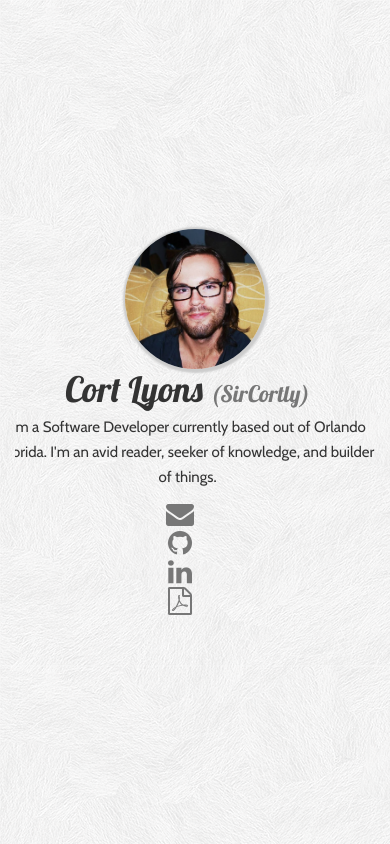
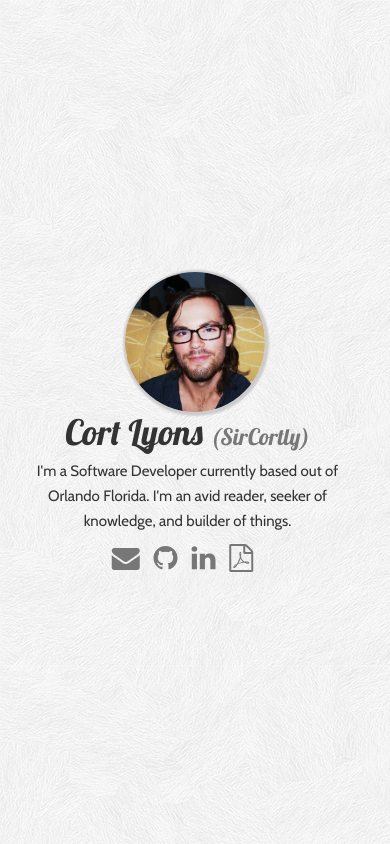
Before and after one commit to SirCortly/sircortly.github.io, a website: page index.html in a window 390 px wide. Drawn offline with nearby package versions, Linux system fonts and the light colour scheme; files whose address does not match are found by name.

Commit message:
Fix responsive layout

```diff
--- a/index.html
+++ b/index.html
@@ -37,27 +37,19 @@
                     <img id="profile-image" class="img-circle img-responsive" src="public/img/profile.jpg" alt="A strikingly handsome lad">
                 </div>
                 <div class="col-md-5">
-                    <div class="row col-sm-12 content-row">
+                    <div class="col-md-12 content-row">
                         <h2 id="name">Cort Lyons <small>(SirCortly)</small></h2>
                     </div>
-                    <div class="row col-sm-12 content-row">
+                    <div class="col-md-12 content-row">
                         <p id="about">I'm a Software Developer
                         currently based out of Orlando Florida. I'm an avid
                         reader, seeker of knowledge, and builder of things.</p>
                     </div>
-                    <div class="row col-sm-12 content-row">
-                        <div class="col-sm-1 link">
-                            <a href=""><i class="fa fa-envelope fa-2x"></i></a><br>
-                        </div>
-                        <div class="col-sm-1 link">
-                            <a href="https://github.com/SirCortly" class="external-link"><i class="fa fa-github fa-2x"></i></a><br>
-                        </div>
-                        <div class="col-sm-1 link">
-                            <a href="https://www.linkedin.com/in/cort-lyons-688693a7"><i class="fa fa-linkedin fa-2x"></i></a><br>
-                        </div>
-                        <div class="col-sm-1 link">
-                            <a href="/public/files/CortLyonsResume.pdf" download="CortLyonsResume.pdf"><i class="fa fa-file-pdf-o fa-2x"></i></a><br>
-                        </div>
+                    <div class="col-md-12 content-row">
+                        <a class="link" href=""><i class="fa fa-envelope fa-2x"></i></a>
+                        <a class="link" href="https://github.com/SirCortly"><i class="fa fa-github fa-2x"></i></a>
+                        <a class="link" href="https://www.linkedin.com/in/cort-lyons-688693a7"><i class="fa fa-linkedin fa-2x"></i></a>
+                        <a class="link" href="/public/files/CortLyonsResume.pdf" download="CortLyonsResume.pdf"><i class="fa fa-file-pdf-o fa-2x"></i></a>
                     </div>
                 </div>
             </div>
--- a/src/css/app.css
+++ b/src/css/app.css
@@ -0,0 +1,54 @@
+html, body, .container-fluid {
+    height: 100%;
+    background: url(/public/img/subtle_white_feathers.png) repeat 0 0;
+}
+
+.container-fluid {
+    display: table;
+    vertical-align: middle;
+}
+
+.content {
+    overflow: hidden;
+    display: table-cell;
+    vertical-align: middle;
+}
+
+#profile-image {
+    height: 10em;
+    width: 10em;
+    margin: 0 auto;
+    box-shadow: 1px 1px 2px 3px #ccc;
+}
+
+#name {
+    font-size: 35px;
+    font-family: 'Lobster', Georgia, Times, serif;
+    line-height: 20px;
+    margin-top: 10px;
+}
+
+#about {
+    font-family: 'Cabin', Helvetica, Arial, sans-serif;
+    font-size: 15px;
+    line-height: 25px;
+}
+
+.content-row {
+    padding-left: 0px;
+}
+
+.link {
+    color: #777;
+    padding-right:10px;
+}
+
+.link:hover {
+    color: #3399ff
+}
+
+@media(max-width: 991px){
+    .content {
+        text-align: center;
+    }
+}
--- a/src/css/template.css
+++ /dev/null
@@ -1,64 +0,0 @@
-html, body, .container-fluid {
-    height: 100%;
-    /*background: url(/public/img/greyzz.png) repeat 0 0;*/
-    /*background: url(/public/img/sayagata-400px.png) repeat 0 0;*/
-    /*background: url(/public/img/cream_pixels.png) repeat 0 0;*/
-    /*background: url(/public/img/wavegrid.png) repeat 0 0;*/
-    background: url(/public/img/subtle_white_feathers.png) repeat 0 0;
-}
-
-.container-fluid {
-    display: table;
-    vertical-align: middle;
-}
-
-.content {
-    overflow: hidden;
-    display: table-cell;
-    vertical-align: middle;
-}
-
-#profile-image {
-    height: 10em;
-    width: 10em;
-    margin: 0 auto;
-    box-shadow: 1px 1px 2px 3px #ccc;
-}
-
-#name {
-    font-size: 35px;
-    font-family: 'Lobster', Georgia, Times, serif;
-    line-height: 20px;
-    margin-top: 10px;
-}
-
-#about {
-    font-family: 'Cabin', Helvetica, Arial, sans-serif;
-    font-size: 15px;
-    line-height: 25px;
-}
-
-.content-row {
-    padding-left: 0px;
-}
-
-.link {
-    padding-left: 0px;
-}
-
-.link a {
-    color: #777;
-}
-
-.link a:hover {
-    color: #3399ff
-}
-
-@media(max-width:991px) {
-
-    .content {
-        text-align: center;
-    }
-
-
-}
```
Also changed, not shown: public/css/app.min.css.
